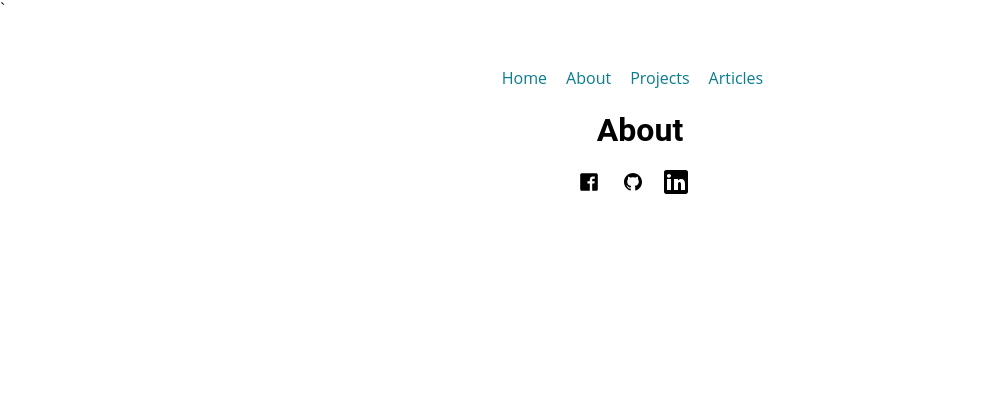
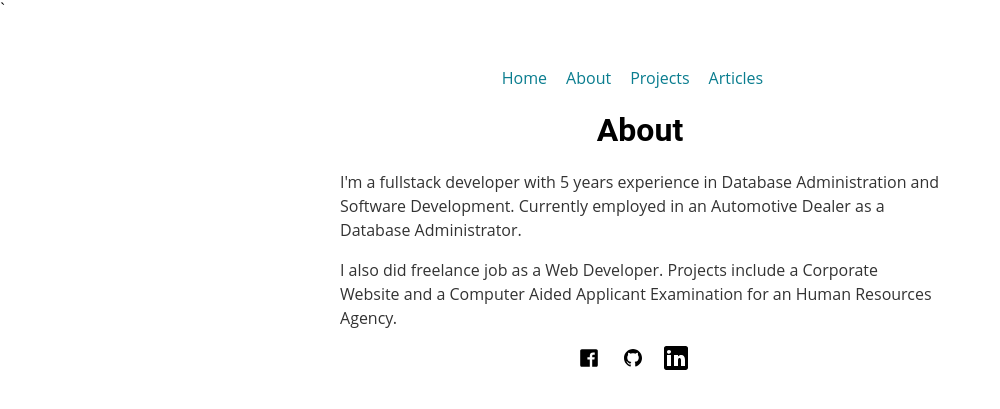
Before and after one commit to manuelubaldo/manuelubaldo.github.io, a Jekyll site: the page built from about.html, in a window 1280 px wide. Shown: the top 409 px of the page, without its empty margins (0-1000 px from the left). Built offline with Jekyll 4.4.1, drawn with Linux system fonts in a browser that asks for light colours.

Commit message:
Update About Page

```diff
--- a/about.html
+++ b/about.html
@@ -4,3 +4,7 @@ layout: default
 <section class="text-center">
     <h1>About</h1>
 </section>
+
+<p>I'm a fullstack developer with 5 years experience in Database Administration and Software Development. Currently employed in an Automotive Dealer as a Database Administrator.</p>
+
+<p>I also did freelance job as a Web Developer. Projects include a Corporate Website and a Computer Aided Applicant Examination for an Human Resources Agency.</p>
```
